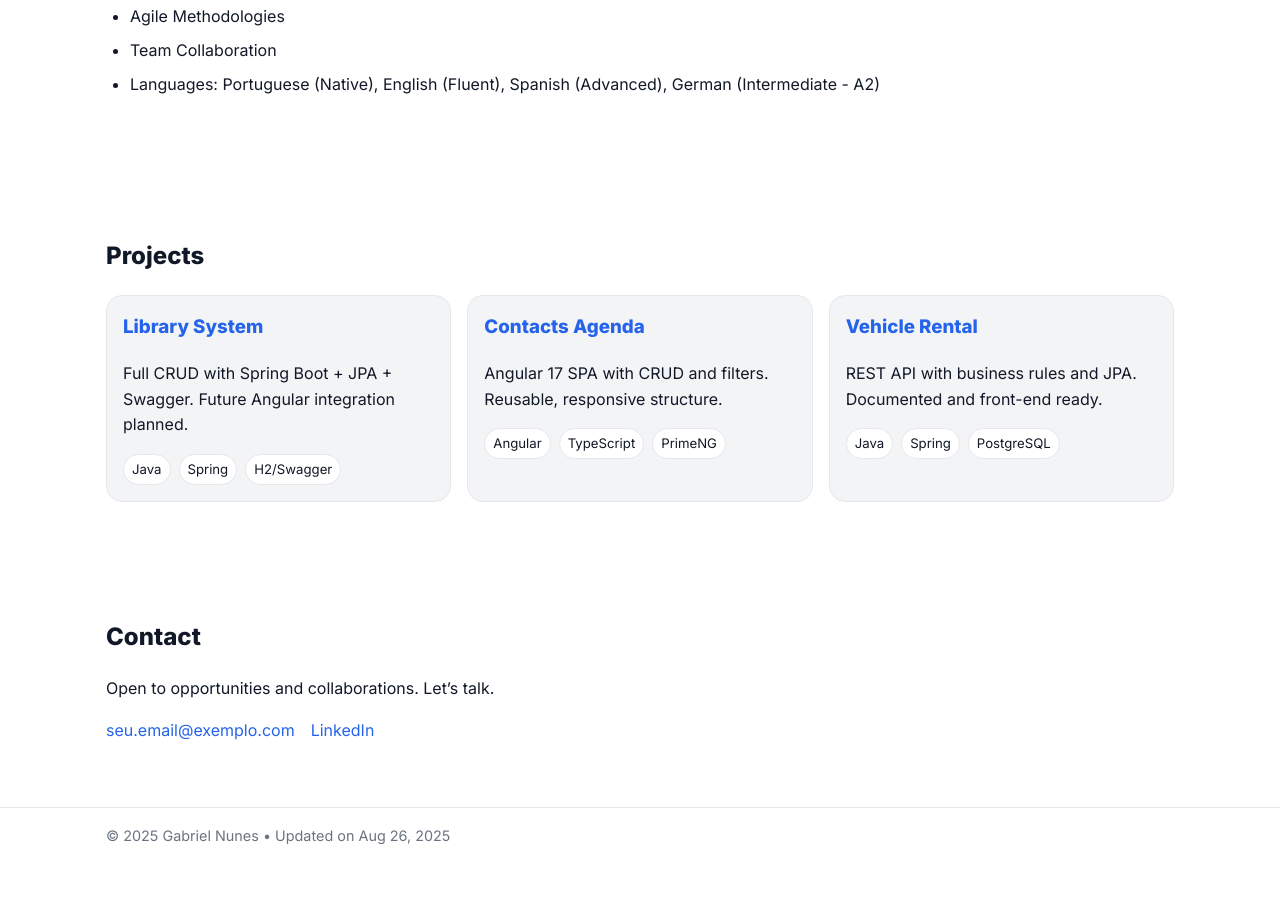
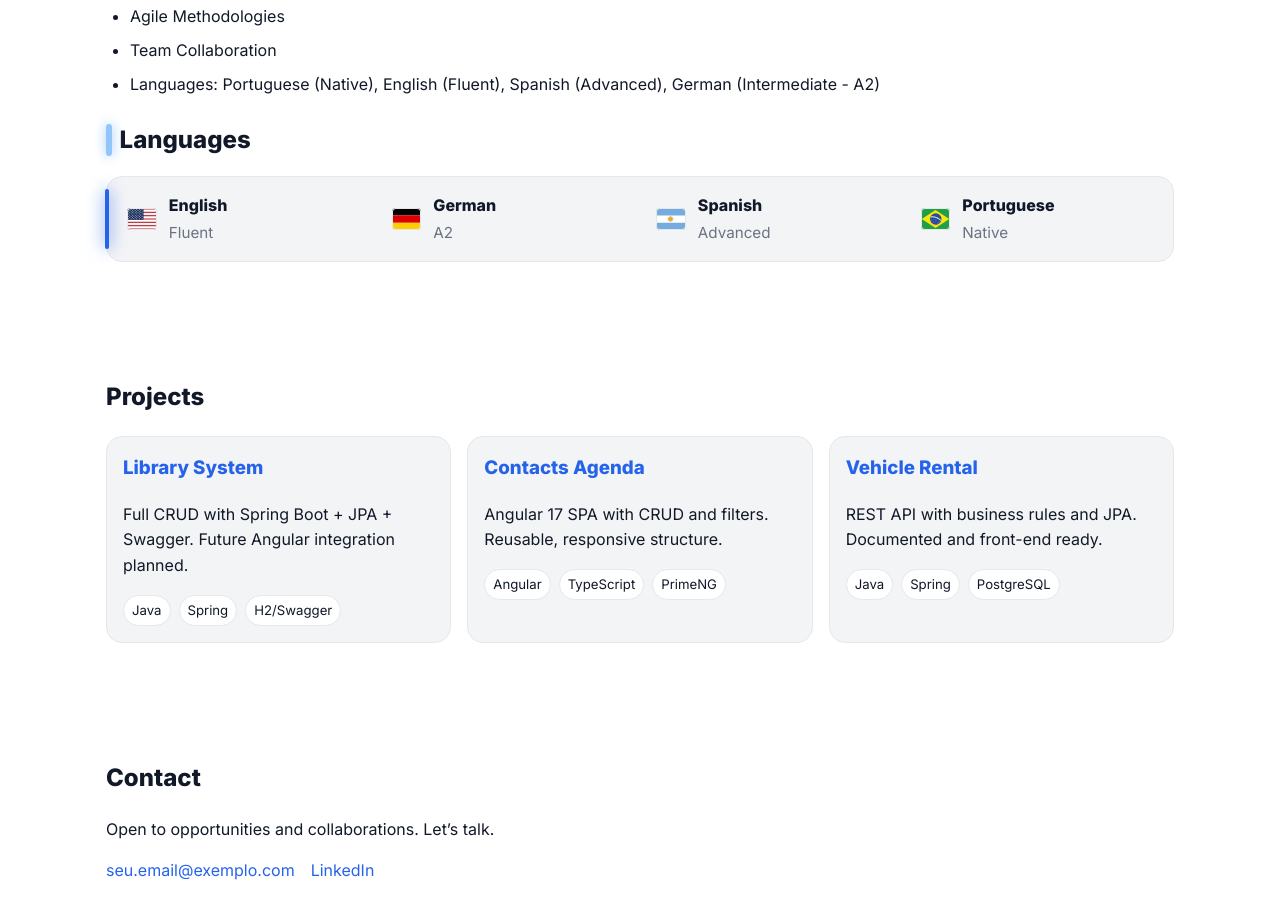
Before and after one commit to GabrielVianaNunes/gabrielviananunes, a plain HTML site: page index.html in a window 1280 px wide. Shown: the part 1800-2717 px from the top of the page. Before the commit the page ends 2663 px from the top, so only its background shows below. Drawn offline with nearby package versions, Linux system fonts and the light colour scheme.

Commit message:
alterações em idiomas

```diff
--- a/assets/css/styles.css
+++ b/assets/css/styles.css
@@ -100,6 +100,7 @@ a:hover {
     outline: 2px solid var(--ring);
     outline-offset: 2px;
 }
+
 .menu a[aria-current="page"] {
     background: var(--surface);
     font-weight: 700;
@@ -167,9 +168,17 @@ a:hover {
     outline-offset: 2px;
 }
 
-.btn:hover { filter: brightness(1.05); }
-.btn.outline:hover { background: var(--surface); }
-.btn:active { transform: translateY(1px); }
+.btn:hover {
+    filter: brightness(1.05);
+}
+
+.btn.outline:hover {
+    background: var(--surface);
+}
+
+.btn:active {
+    transform: translateY(1px);
+}
 
 /* ========== Seções ========== */
 .section {
@@ -228,7 +237,8 @@ a:hover {
 
 .skills-icons i {
     font-size: 2rem;
-  line-height: 1;         /* evita “pulo” vertical */
+    line-height: 1;
+    /* evita “pulo” vertical */
     vertical-align: middle;
 }
 
@@ -278,7 +288,8 @@ a:hover {
 @media (prefers-color-scheme: dark) {
     .tags li {
         background: #0b0f19;
-    border-color: #2a3344; /* borda um pouco mais evidente */
+        border-color: #2a3344;
+        /* borda um pouco mais evidente */
     }
 }
 
@@ -317,5 +328,92 @@ a:hover {
 }
 
 @media (prefers-reduced-motion: reduce) {
-  * { animation-duration: 0.001ms !important; animation-iteration-count: 1 !important; transition-duration: 0.001ms !important; }
+    * {
+        animation-duration: 0.001ms !important;
+        animation-iteration-count: 1 !important;
+        transition-duration: 0.001ms !important;
     }
+}
+
+:root {
+    --accent: #2563eb;
+}
+
+/* azul claro (light) */
+@media (prefers-color-scheme: dark) {
+    :root {
+        --accent: #2563eb;
+    }
+
+    /* azul para dark */
+}
+
+/* ----- Languages block ----- */
+.with-accent {
+    position: relative;
+    padding-left: .85rem;
+    margin-bottom: 1rem;
+}
+
+.with-accent::before {
+    content: "";
+    position: absolute;
+    left: 0;
+    top: .2rem;
+    bottom: .2rem;
+    width: .35rem;
+    background: var(--ring);
+    border-radius: .35rem;
+    filter: drop-shadow(0 0 6px var(--ring));
+}
+
+.lang-container {
+    position: relative;
+    background: var(--surface);
+    border: 1px solid var(--border);
+    border-radius: 1rem;
+    padding: 1rem 1.25rem;
+}
+
+.lang-container::before {
+    content: "";
+    position: absolute;
+    left: -2px;
+    top: .75rem;
+    bottom: .75rem;
+    width: 4px;
+    background: var(--accent);
+    border-radius: 999px;
+    filter: drop-shadow(0 0 8px var(--accent));
+}
+
+.lang-grid {
+    display: grid;
+    grid-template-columns: repeat(auto-fit, minmax(220px, 1fr));
+    gap: 1.25rem 2rem;
+    align-items: center;
+}
+
+.lang-card {
+    display: flex;
+    align-items: center;
+    gap: .75rem;
+}
+
+.lang-card .fi {
+    font-size: 1.4rem;
+    /* tamanho da bandeira */
+    line-height: 1;
+    border-radius: .25rem;
+    box-shadow: 0 0 0 1px var(--border) inset;
+}
+
+.lang-name {
+    font-weight: 800;
+}
+
+.lang-level {
+    color: var(--muted);
+    font-size: .95rem;
+    margin-top: .15rem;
+}
--- a/index.html
+++ b/index.html
@@ -21,6 +21,8 @@
     <link rel="stylesheet" href="assets/css/styles.css" />
 
     <link rel="stylesheet" href="https://cdn.jsdelivr.net/gh/devicons/devicon@latest/devicon.min.css">
+
+    <link rel="stylesheet" href="https://cdn.jsdelivr.net/npm/flag-icons@6.15.0/css/flag-icons.min.css">
 
     <!-- Favicon e OG -->
     <link rel="icon" href="assets/img/favicon.png" />
@@ -138,6 +140,43 @@
                     <li>Languages: Portuguese (Native), English (Fluent), Spanish (Advanced), German (Intermediate - A2)
                     </li>
                 </ul>
+                <h2 class="with-accent">Languages</h2>
+
+                <div class="lang-container">
+                    <div class="lang-grid">
+                        <article class="lang-card">
+                            <span class="fi fi-us" role="img" aria-label="United States flag"></span>
+                            <div>
+                                <div class="lang-name">English</div>
+                                <div class="lang-level">Fluent</div>
+                            </div>
+                        </article>
+
+                        <article class="lang-card">
+                            <span class="fi fi-de" role="img" aria-label="Germany flag"></span>
+                            <div>
+                                <div class="lang-name">German</div>
+                                <div class="lang-level">A2</div>
+                            </div>
+                        </article>
+
+                        <article class="lang-card">
+                            <span class="fi fi-ar" role="img" aria-label="Argentina flag"></span>
+                            <div>
+                                <div class="lang-name">Spanish</div>
+                                <div class="lang-level">Advanced</div>
+                            </div>
+                        </article>
+
+                        <article class="lang-card">
+                            <span class="fi fi-br" role="img" aria-label="Brazil flag"></span>
+                            <div>
+                                <div class="lang-name">Portuguese</div>
+                                <div class="lang-level">Native</div>
+                            </div>
+                        </article>
+                    </div>
+                </div>
             </div>
         </section>
 
```
Lines whose indentation alone changed are shown as unchanged.
